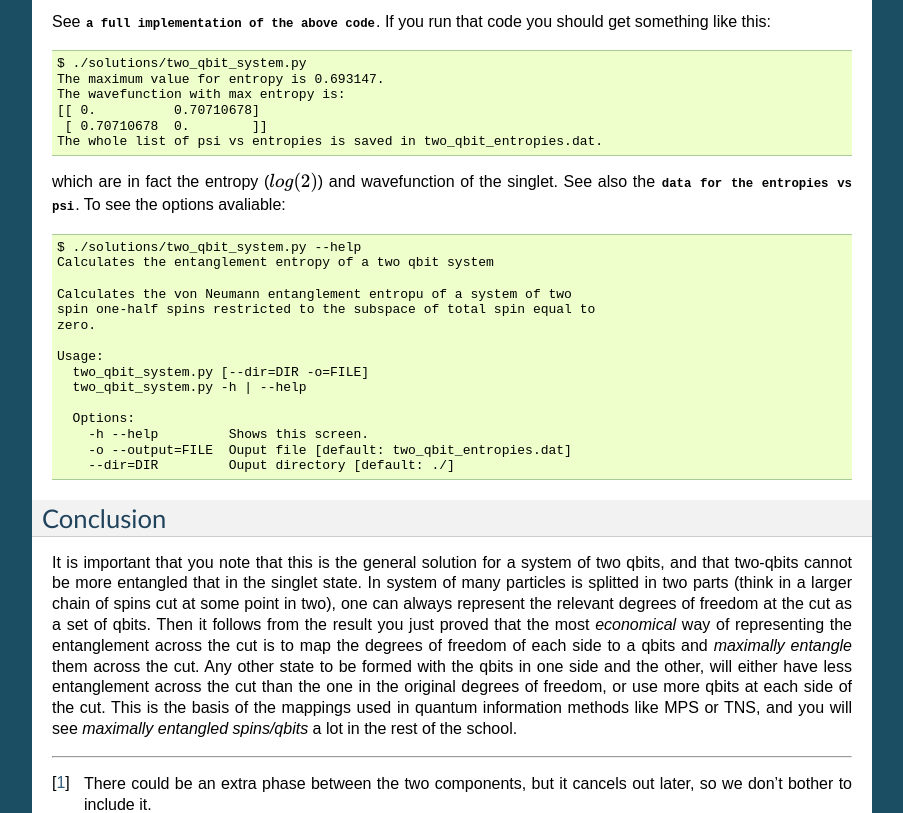
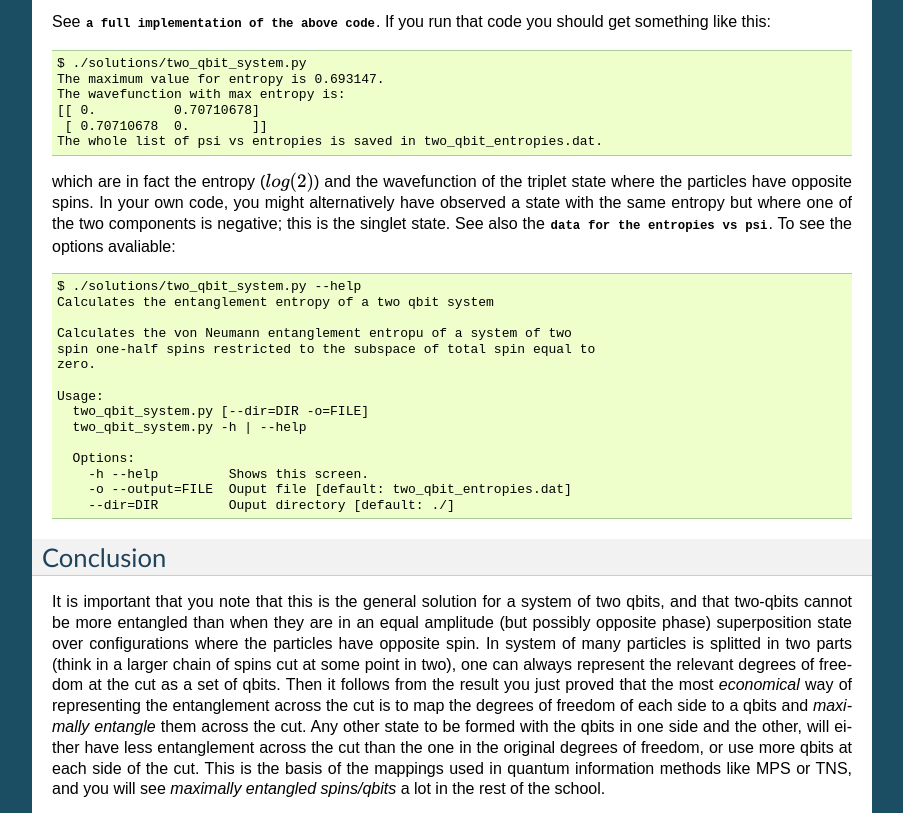
Before and after one commit to iglpdc/dmrg101_tutorial, a Sphinx documentation site: the page built from docs/playing_with_two_qbits.rst, in a window 1280 px wide and 900 px high, scrolled down 1283 px, cut to the strip 87-900 px from the top of the window. Shown: the whole strip, without its empty margins (198-1101 px from the left). Built offline with Sphinx 7.4.7, drawn with Linux system fonts in a browser that asks for light colours; formulas are drawn with MathJax 3; some of the changed text lies outside the part shown.

Commit message:
Fixed erroneous references to the singlet subspace.
The actual subspace is over the singlet state and
the triplet state where the two particles have
opposite spin.  I have thus changed the term
"singlet subspace" to subspace where they two
particles have opposite spin.

(This may seem pedantic, but giving the current
wording it was impossible to figure out what the
reader was expected to do merely by reading the
problem statement, as interpreted literally there
is exactly one state in the subspace.)

```diff
--- a/docs/playing_with_two_qbits.rst
+++ b/docs/playing_with_two_qbits.rst
@@ -12,10 +12,10 @@
 --------
 
 Calculate the entanglement entropy when you trace out one of the spins in
-a general state in the spin zero subspace of a two spin one-half system.
-For which of the states in the spin zero subspace is are the two spin
-maximally entangled (i.e. the Von Neumann entanglement entropy is
-maximal)?
+a general state in the subspace of a two spin one-half system where the
+two particles have opposite spin. For which of the states in this
+subspace is are the two spins maximally entangled (i.e. the Von Neumann
+entanglement entropy is maximal)?
 
 Hint
 ----
@@ -39,8 +39,9 @@
 whether the first or second row corresponds to spin down or up is
 arbitrary, but once you made the choice you have to be consistent.
 
-If we restrict ourselves to the :math:`S_{tot}=0` subspace, the most general
-wavefunction for the two qbit systems is simply [#]_:
+If we restrict ourselves to the subspace where the particles have
+opposite spin, the most general wavefunction for the two qbit systems
+is simply [#]_:
 
 .. math::
     |\psi\rangle = \cos \phi |\downarrow\uparrow\rangle
@@ -83,8 +84,11 @@
      [ 0.70710678  0.        ]]
     The whole list of psi vs entropies is saved in two_qbit_entropies.dat.
 
-which are in fact the entropy (:math:`log(2)`) and wavefunction of the
-singlet. See also the :download:`data for the entropies vs psi
+which are in fact the entropy (:math:`log(2)`) and the wavefunction of
+the triplet state where the particles have opposite spins. In your own
+code, you might alternatively have observed a state with the same entropy
+but where one of the two components is negative; this is the singlet
+state. See also the :download:`data for the entropies vs psi
 <../solutions/two_qbit_entropies.dat>`. To see the options avaliable:
 ::
 
@@ -108,18 +112,20 @@
 ----------
 
 It is important that you note that this is the general solution for a
-system of two qbits, and that two-qbits cannot be more entangled that in
-the singlet state. In system of many particles is splitted in two parts
-(think in a larger chain of spins cut at some point in two), one can
-always represent the relevant degrees of freedom at the cut as a set of
-qbits. Then it follows from the result you just proved that the most
-*economical* way of representing the entanglement across the cut is to map
-the degrees of freedom of each side to a qbits and *maximally entangle*
-them across the cut. Any other state to be formed with the qbits in one
-side and the other, will either have less entanglement across the cut than
-the one in the original degrees of freedom, or use more qbits at each
-side of the cut. This is the basis of the mappings used in quantum
-information methods like MPS or TNS, and you will see *maximally entangled
+system of two qbits, and that two-qbits cannot be more entangled than
+when they are in an equal amplitude (but possibly opposite phase)
+superposition state over configurations where the particles have opposite
+spin. In system of many particles is splitted in two parts (think in a
+larger chain of spins cut at some point in two), one can always represent
+the relevant degrees of freedom at the cut as a set of qbits. Then it
+follows from the result you just proved that the most *economical* way of
+representing the entanglement across the cut is to map the degrees of
+freedom of each side to a qbits and *maximally entangle* them across
+the cut. Any other state to be formed with the qbits in one side and the
+other, will either have less entanglement across the cut than the one
+in the original degrees of freedom, or use more qbits at each side of
+the cut. This is the basis of the mappings used in quantum information
+methods like MPS or TNS, and you will see *maximally entangled
 spins/qbits* a lot in the rest of the school.
 
 --------------------------------------
```
